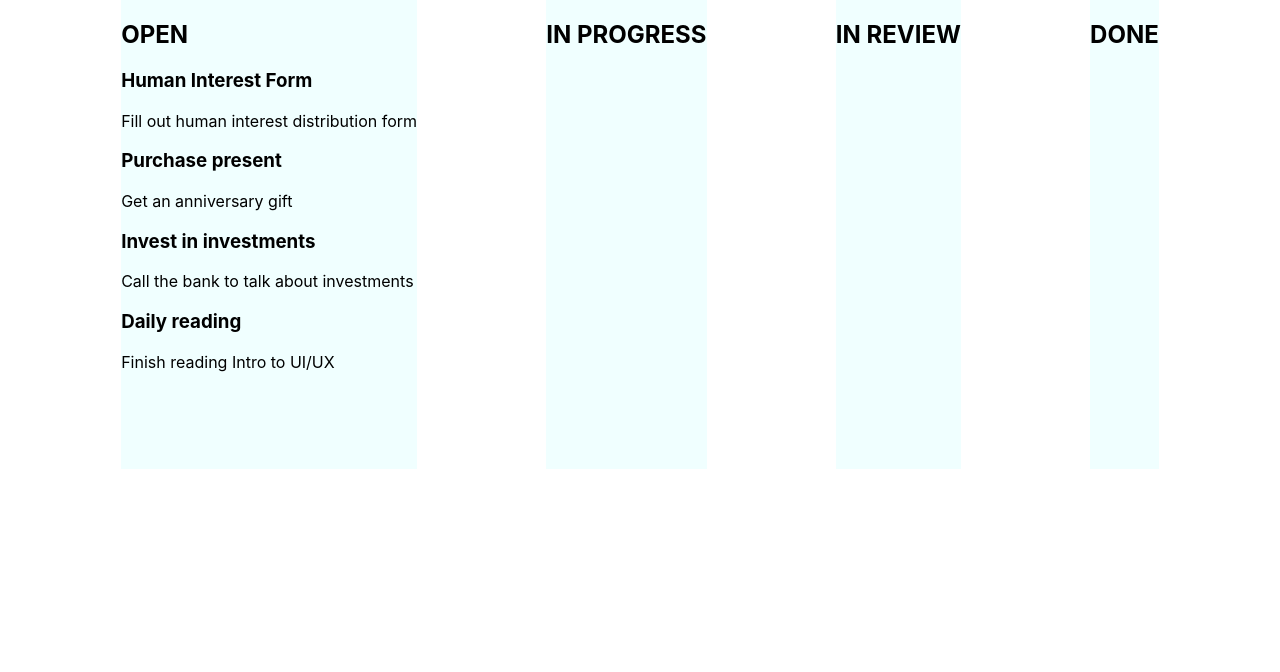
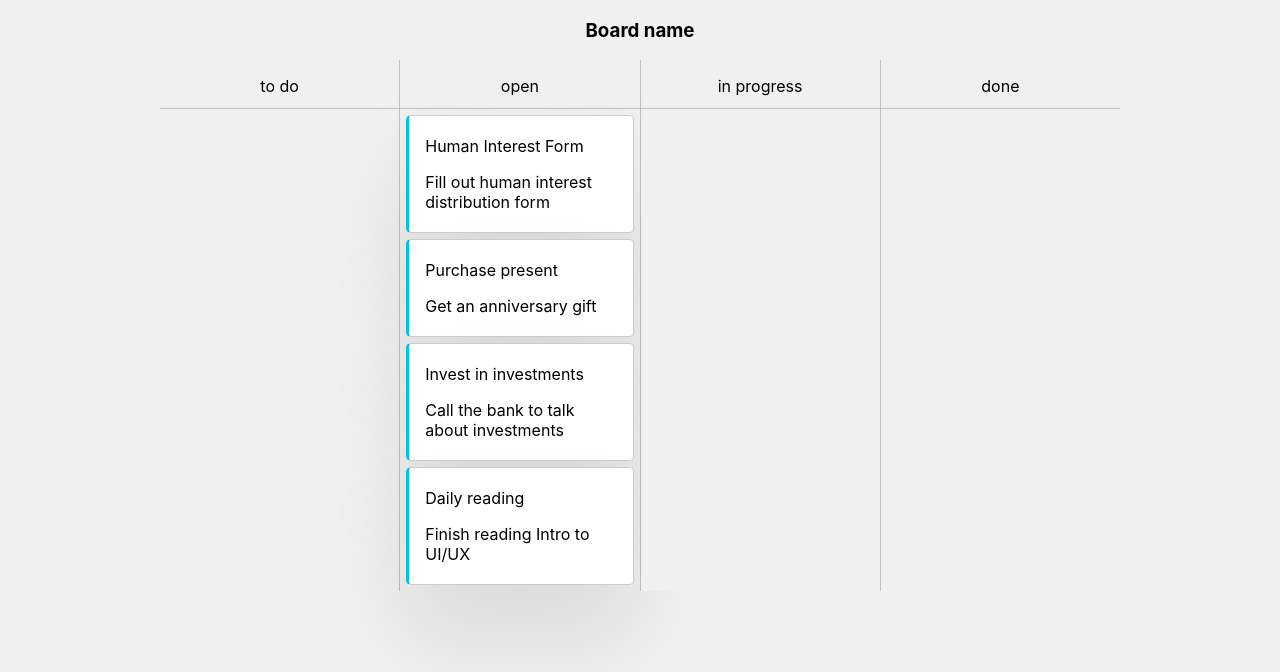
Before and after one commit to kamosz08/tasker-dnd, a React (Create React App) app: page / in a window 1280 px wide. Shown: the top 672 px of the page. Built offline with nearby package versions, Linux system fonts and the light colour scheme.

Commit message:
Styling columns

```diff
--- a/package.json
+++ b/package.json
@@ -26,7 +26,8 @@
     "eslint-config-prettier": "^6.11.0",
     "eslint-plugin-prettier": "^3.1.4",
     "eslint-plugin-react": "^7.20.6",
-    "prettier": "^2.1.2"
+    "prettier": "^2.1.2",
+    "typescript-plugin-css-modules": "^3.2.0"
   },
   "scripts": {
     "start": "react-scripts start",
--- a/src/components/Card/Card.tsx
+++ b/src/components/Card/Card.tsx
@@ -1,8 +1,9 @@
 import React, { useRef, useState } from "react";
 import { useDrag, useDrop } from "react-dnd";
-import { CARD_TYPE } from "../../consts";
+import { CARD_TYPE, statuses } from "../../consts";
 import { CardItem, DragableCardItem } from "../../types";
 import { TaskModal } from "../TaskModal/TaskModal";
+import styles from "./styles.module.css";
 
 type Props = {
   item: CardItem;
@@ -12,6 +13,8 @@ type Props = {
 
 export const Card: React.FC<Props> = ({ item, index, changeOrderOfItems }) => {
   const ref = useRef<HTMLDivElement>(null);
+  const statusColor =
+    statuses.find((s) => s.status === item.status)?.color || "blue";
 
   const [, drop] = useDrop({
     accept: CARD_TYPE,
@@ -63,12 +66,20 @@ export const Card: React.FC<Props> = ({ item, index, changeOrderOfItems }) => {
   attachRef();
 
   return (
-    <React.Fragment>
-      <div ref={ref} style={{ opacity: isDragging ? 0 : 1 }} onClick={onOpen}>
-        <h3>{item.title}</h3>
+    <>
+      <div
+        ref={ref}
+        style={{
+          opacity: isDragging ? 0 : 1,
+          borderLeft: `3px solid ${statusColor}`,
+        }}
+        className={styles.card}
+        onClick={onOpen}
+      >
+        <p>{item.title}</p>
         <p>{item.description}</p>
       </div>
       <TaskModal item={item} onClose={onClose} show={show} />
-    </React.Fragment>
+    </>
   );
 };
--- /dev/null
+++ b/src/components/Card/styles.module.css
@@ -0,0 +1,8 @@
+.card {
+  background-color: white;
+  border: 1px solid rgba(0, 0, 0, .2);
+  border-radius: 5px;
+  margin: 6px 6px;
+  box-shadow: 0 3rem 6rem rgba(0, 0, 0, .1);
+  padding: 4px 16px;
+}
--- a/src/consts.ts
+++ b/src/consts.ts
@@ -31,19 +31,19 @@ export const DUMMY_DATA: CardItem[] = [
 
 export const statuses = [
   {
-    status: "open",
+    status: "to do",
     color: "#EB5A46",
   },
   {
-    status: "in progress",
+    status: "open",
     color: "#00C2E0",
   },
   {
-    status: "in review",
-    color: "#C377E0",
+    status: "in progress",
+    color: "#efd93b",
   },
   {
     status: "done",
-    color: "#3981DE",
+    color: "#74b132",
   },
 ];
--- a/src/index.css
+++ b/src/index.css
@@ -5,6 +5,7 @@ body {
     sans-serif;
   -webkit-font-smoothing: antialiased;
   -moz-osx-font-smoothing: grayscale;
+  background-color: #F0F0F0;
 }
 
 code {
--- a/src/pages/main/Main.tsx
+++ b/src/pages/main/Main.tsx
@@ -2,6 +2,7 @@ import React, { useState } from "react";
 import { Card } from "../../components/Card/Card";
 import { DropFunction, Swimlane } from "../../components/Swimlane/Swimlane";
 import { DUMMY_DATA, statuses } from "../../consts";
+import styles from "./styles.module.css";
 
 export const Main: React.FC = () => {
   const [items, setItems] = useState(DUMMY_DATA);
@@ -25,19 +26,13 @@ export const Main: React.FC = () => {
   };
 
   return (
-    <div
-      style={{
-        display: "flex",
-        justifyContent: "space-evenly",
-      }}
-    >
+    <>
+      <h3 className={styles["header"]}>Board name</h3>
+      <div className={styles["main-wrapper"]}>
         {statuses.map((s) => {
           return (
-          <div
-            key={s.status}
-            style={{ backgroundColor: "azure", marginLeft: 8, marginRight: 8 }}
-          >
-            <h2>{s.status.toUpperCase()}</h2>
+            <div key={s.status} className={styles.column}>
+              <p className={styles["column-header"]}>{s.status}</p>
               <Swimlane onDrop={onDrop} status={s.status}>
                 {items
                   .filter((i) => i.status === s.status)
@@ -54,5 +49,6 @@ export const Main: React.FC = () => {
           );
         })}
       </div>
+    </>
   );
 };
--- /dev/null
+++ b/src/pages/main/styles.module.css
@@ -0,0 +1,28 @@
+.main-wrapper {
+  display: flex;
+  justify-content: center;
+  max-width: 960px;
+  margin-right: auto;
+  margin-left: auto;
+}
+
+.column {
+  background-color: #F0F0F0;
+  flex: 1;
+  border-right: 1px solid rgba(0, 0, 0, .2);
+}
+
+.column:last-of-type {
+  border-right: none;
+}
+
+.header {
+  text-align: center;
+}
+
+.column-header {
+  text-align: center;
+  border-bottom: 1px solid rgba(0, 0, 0, .2);
+  padding-bottom: 12px;
+  margin-bottom: 0;
+}
```
Also changed, not shown: tsconfig.json (+6 -1 lines), 1 other file (tests, documents, lock files or other folders). Lines whose indentation alone changed are shown as unchanged.
